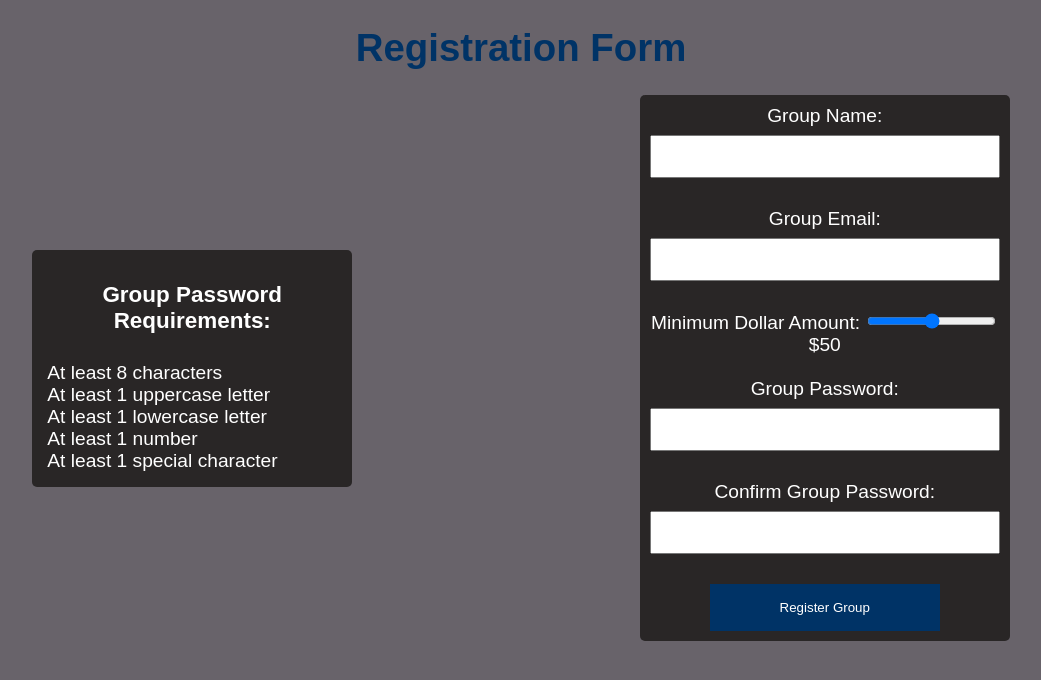
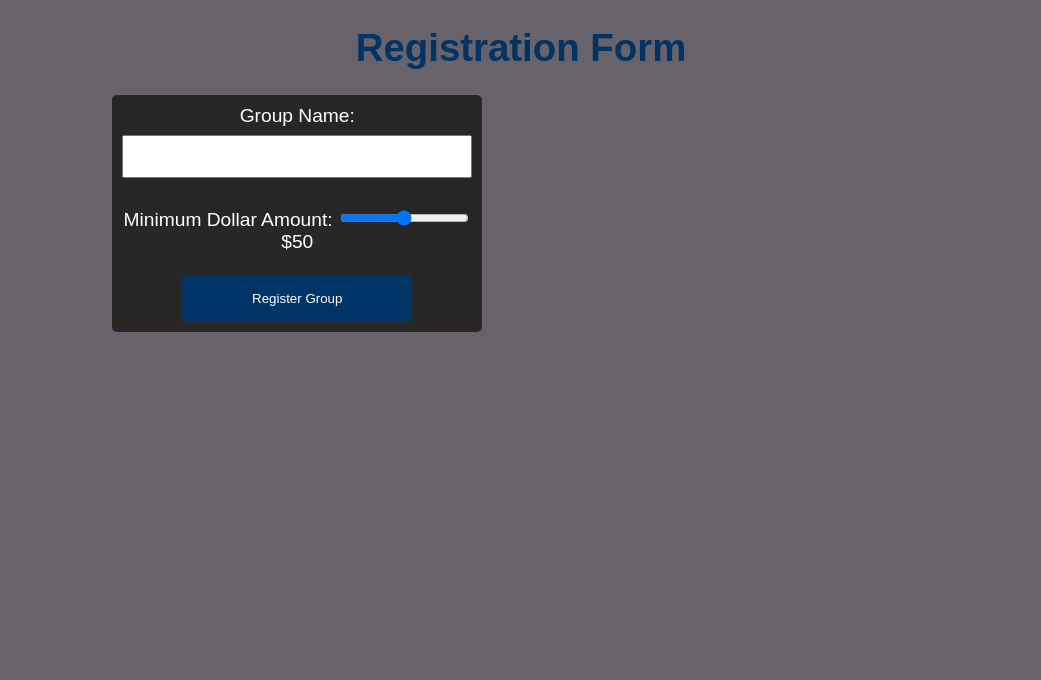
Before and after one commit to Samagoue/UMGC_CMSC495_SPRING_2023_GP2, a Flask app: page /register-group in a window 1280 px wide. Shown: the part 73-753 px from the top of the page, without its empty margins (119-1160 px from the left). Run offline with Flask 3, Linux system fonts and the light colour scheme.

Commit message:
deleted password, email

```diff
--- a/giftpal/templates/register_group.html
+++ b/giftpal/templates/register_group.html
@@ -9,35 +9,14 @@
 
 <h1>Registration Form</h1>
 <div class="grid-container">
-
-    <div class="passReqDiv">
-        <h3>Group Password Requirements:</h3>
-        <ul>
-            <li>At least 8 characters</li>
-            <li>At least 1 uppercase letter</li>
-            <li>At least 1 lowercase letter</li>
-            <li>At least 1 number</li>
-            <li>At least 1 special character</li>
-        </ul>
-    </div>
-
     <div class="boxDiv">
         <form method="POST" action="{{ url_for('main.register_group') }}">
             <label>Group Name:</label>
             <input type="text" name="group_name" required>
             <br><br>
-            <label>Group Email:</label>
-            <input type="text" name="group_email" required>
-            <br><br>
             <label>Minimum Dollar Amount:</label>
             <input type="range" name="min_dollar_amount" min="0" max="100" oninput="document.getElementById('min-amount').innerHTML='$'+this.value" required>
             <span id="min-amount">$50</span>
-            <br><br>
-            <label>Group Password:</label>
-            <input type="password" name="group_password" required>
-            <br><br>
-            <label>Confirm Group Password:</label>
-            <input type="password" name="confirm_group_password" required>
             <br><br>
             <input type="submit" value="Register Group">
         </form>
```
